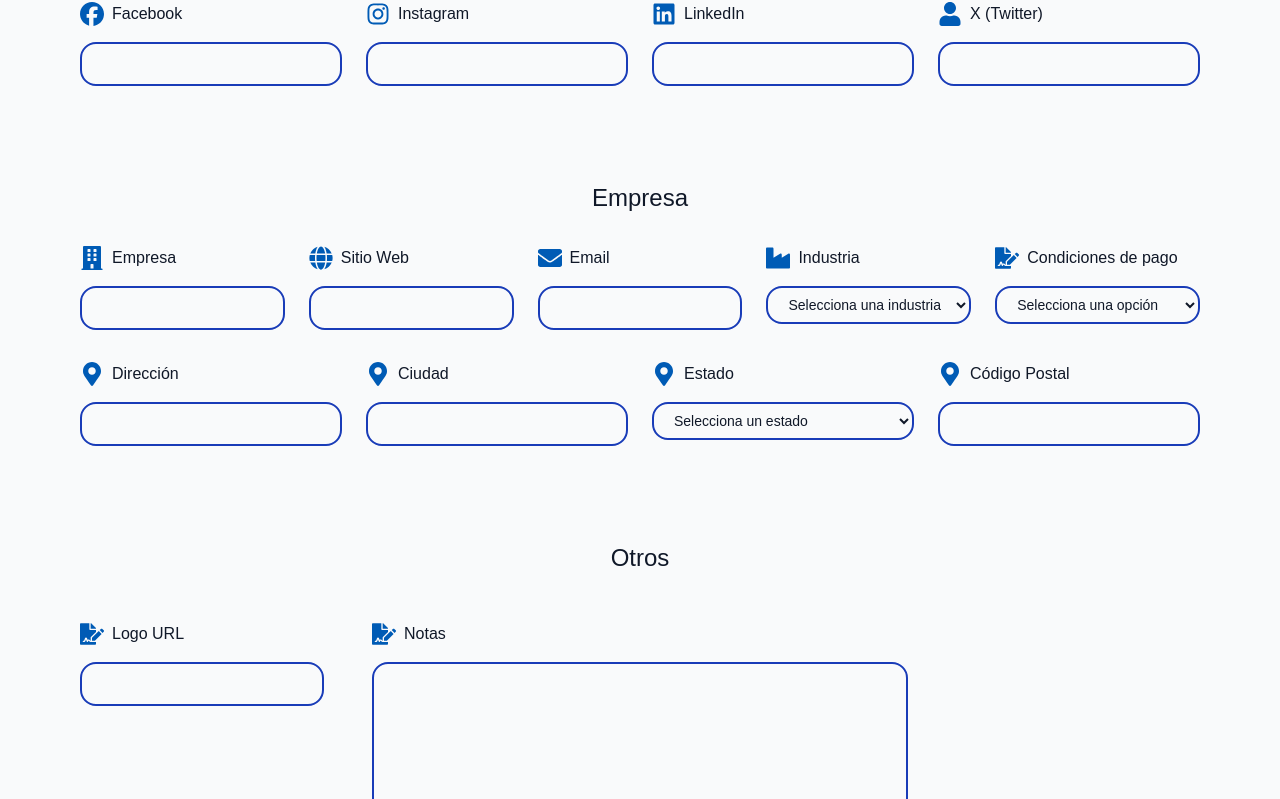
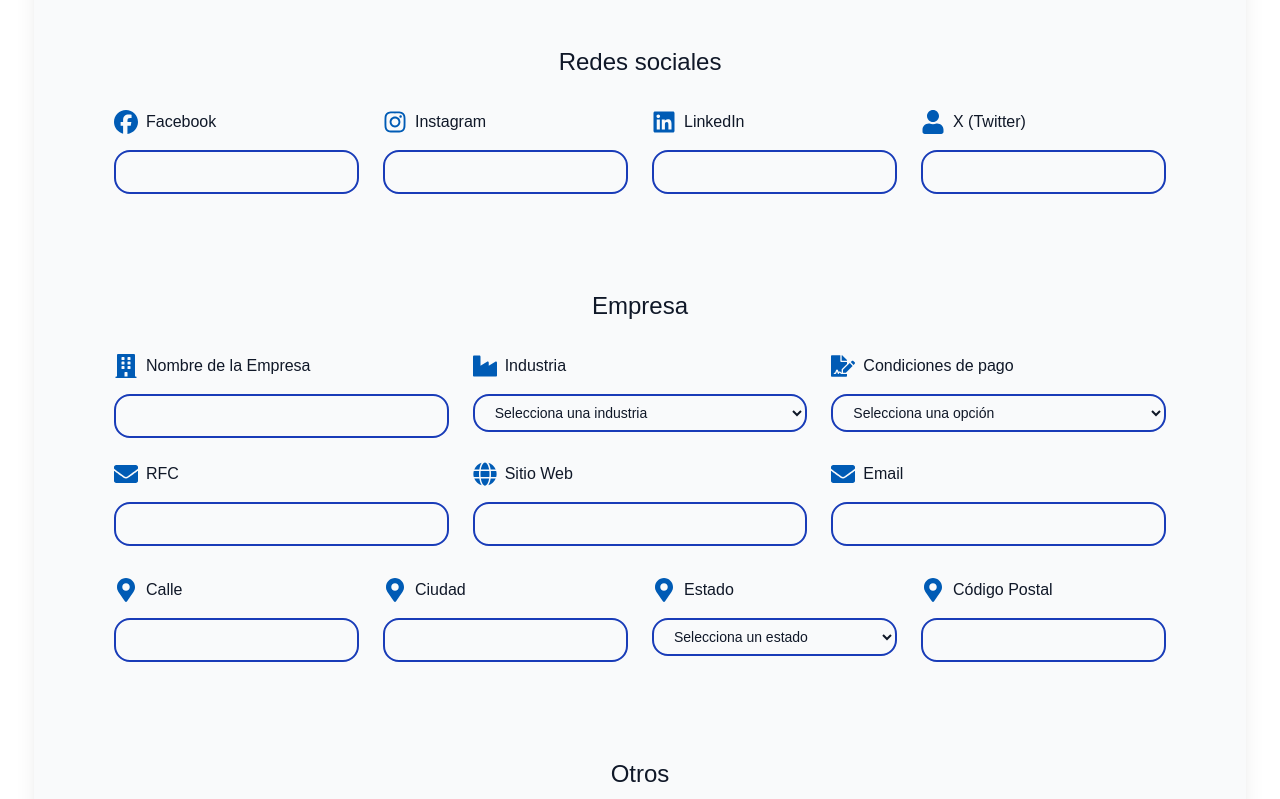
Before and after one commit to dspwebstudiomx/dashboard_next, a Next.js app: page /guia-estilos in a window 1280 px wide. Shown: the part 5826-6625 px from the top of the page. Built offline with nearby package versions, Linux system fonts and the light colour scheme; no server answers.

Commit message:
UI: Mejorar el formulario de cliente al ajustar el diseño y agregar campos de RFC, sitio web y email

```diff
--- a/src/components/ClientForm.tsx
+++ b/src/components/ClientForm.tsx
@@ -26,6 +26,7 @@ interface TeamMember {
 	email: string;
 }
 
+//* OK
 interface Project {
 	id: string;
 	name: string;
@@ -69,6 +70,7 @@ interface Project {
 	teamMembers: TeamMember[];
 }
 
+//! Estructurar del cliente conforme al formulario
 export interface Client {
 	id: string;
 	name: string;
@@ -323,7 +325,7 @@ const ClientForm = React.forwardRef(function ClientForm(
 				{/* DATOS PERSONALES */}
 				<div className="mb-24">
 					<H4 align="center">Datos personales</H4>
-					<div className="grid grid-cols-1 md:grid-cols-5 gap-6 mt-12">
+					<div className="grid grid-cols-1 md:grid-cols-3 gap-6 mt-12">
 						<div className="flex flex-col items-center gap-4">
 							<div className="flex items-center gap-2 justify-start w-full">
 								<FaUser className="text-primary-dark text-2xl" />
@@ -486,11 +488,12 @@ const ClientForm = React.forwardRef(function ClientForm(
 				{/* EMPRESA */}
 				<div className="mb-24">
 					<H4 align="center">Empresa</H4>
-					<div className="grid grid-cols-1 md:grid-cols-5 gap-6 mt-8">
+					<div className="grid grid-cols-1 md:grid-cols-3 gap-6 mt-8">
+						{/* Nombre Empresa */}
 						<div className="flex flex-col items-center gap-4">
 							<div className="flex items-center gap-2 justify-start w-full">
 								<FaBuilding className="text-primary-dark text-2xl" />
-								<label className="text-base">Empresa</label>
+								<label className="text-base">Nombre de la Empresa</label>
 							</div>
 							<input
 								required
@@ -504,40 +507,8 @@ const ClientForm = React.forwardRef(function ClientForm(
 								}`}
 							/>
 						</div>
-						<div className="flex flex-col items-center gap-4">
-							<div className="flex items-center gap-2 justify-start w-full">
-								<FaGlobe className="text-primary-dark text-2xl" />
-								<label className="text-base">Sitio Web</label>
-							</div>
-							<input
-								required
-								name="website"
-								value={form.website}
-								onChange={handleChange}
-								className={`pl-4 input w-full rounded-2xl border-2 border-blue-800 py-2 ${
-									form.website
-										? "bg-blue-50 text-primary-dark dark:bg-gray-700 dark:text-gray-300"
-										: ""
-								}`}
-							/>
-						</div>
-						<div className="flex flex-col items-center gap-4">
-							<div className="flex items-center gap-2 justify-start w-full">
-								<FaEnvelope className="text-primary-dark text-2xl" />
-								<label className="text-base">Email</label>
-							</div>
-							<input
-								required
-								name="email"
-								value={form.email}
-								onChange={handleChange}
-								className={`pl-4 input w-full rounded-2xl border-2 border-blue-800 py-2 ${
-									form.email
-										? "bg-blue-50 text-primary-dark dark:bg-gray-700 dark:text-gray-300"
-										: ""
-								}`}
-							/>
-						</div>
+
+						{/* Industria */}
 						<div className="flex flex-col items-center gap-4">
 							<div className="flex items-center gap-2 justify-start w-full">
 								<FaIndustry className="text-primary-dark text-2xl" />
@@ -565,6 +536,7 @@ const ClientForm = React.forwardRef(function ClientForm(
 								<option value="Otra">Otra</option>
 							</select>
 						</div>
+						{/* Condiciones de pago */}
 						<div className="flex flex-col items-center gap-4">
 							<div className="flex items-center gap-2 justify-start w-full">
 								<FaFileSignature className="text-primary-dark text-2xl" />
@@ -589,12 +561,68 @@ const ClientForm = React.forwardRef(function ClientForm(
 								<option value="Otra">Otra</option>
 							</select>
 						</div>
+						{/* RFC */}
+						<div className="flex flex-col items-center gap-4">
+							<div className="flex items-center gap-2 justify-start w-full">
+								<FaEnvelope className="text-primary-dark text-2xl" />
+								<label className="text-base">RFC</label>
+							</div>
+							<input
+								required
+								name="rfc"
+								value={form.RFC}
+								onChange={handleChange}
+								className={`pl-4 input w-full rounded-2xl border-2 border-blue-800 py-2 ${
+									form.RFC
+										? "bg-blue-50 text-primary-dark dark:bg-gray-700 dark:text-gray-300"
+										: ""
+								}`}
+							/>
+						</div>
+						{/* Sitio Web */}
+						<div className="flex flex-col items-center gap-4">
+							<div className="flex items-center gap-2 justify-start w-full">
+								<FaGlobe className="text-primary-dark text-2xl" />
+								<label className="text-base">Sitio Web</label>
+							</div>
+							<input
+								required
+								name="website"
+								value={form.website}
+								onChange={handleChange}
+								className={`pl-4 input w-full rounded-2xl border-2 border-blue-800 py-2 ${
+									form.website
+										? "bg-blue-50 text-primary-dark dark:bg-gray-700 dark:text-gray-300"
+										: ""
+								}`}
+							/>
+						</div>
+						{/* Email */}
+						<div className="flex flex-col items-center gap-4">
+							<div className="flex items-center gap-2 justify-start w-full">
+								<FaEnvelope className="text-primary-dark text-2xl" />
+								<label className="text-base">Email</label>
+							</div>
+							<input
+								required
+								name="email"
+								value={form.email}
+								onChange={handleChange}
+								className={`pl-4 input w-full rounded-2xl border-2 border-blue-800 py-2 ${
+									form.email
+										? "bg-blue-50 text-primary-dark dark:bg-gray-700 dark:text-gray-300"
+										: ""
+								}`}
+							/>
+						</div>
 					</div>
+					{/* Segunda Sección */}
 					<div className="grid grid-cols-1 md:grid-cols-4 gap-6 mt-8">
+						{/* Dirección */}
 						<div className="flex flex-col items-center gap-4">
 							<div className="flex items-center gap-2 justify-start w-full">
 								<FaMapMarkerAlt className="text-primary-dark text-2xl" />
-								<label className="text-base">Dirección</label>
+								<label className="text-base">Calle</label>
 							</div>
 							<input
 								required
@@ -608,6 +636,7 @@ const ClientForm = React.forwardRef(function ClientForm(
 								}`}
 							/>
 						</div>
+						{/* Ciudad */}
 						<div className="flex flex-col items-center gap-4">
 							<div className="flex items-center gap-2 justify-start w-full">
 								<FaMapMarkerAlt className="text-primary-dark text-2xl" />
@@ -625,6 +654,7 @@ const ClientForm = React.forwardRef(function ClientForm(
 								}`}
 							/>
 						</div>
+						{/* Estado */}
 						<div className="flex flex-col items-center gap-4">
 							<div className="flex items-center gap-2 justify-start w-full">
 								<FaMapMarkerAlt className="text-primary-dark text-2xl" />
@@ -670,6 +700,7 @@ const ClientForm = React.forwardRef(function ClientForm(
 								<option value="Zacatecas">Zacatecas</option>
 							</select>
 						</div>
+						{/* Código Postal */}
 						<div className="flex flex-col items-center gap-4">
 							<div className="flex items-center gap-2 justify-start w-full">
 								<FaMapMarkerAlt className="text-primary-dark text-2xl" />
```
